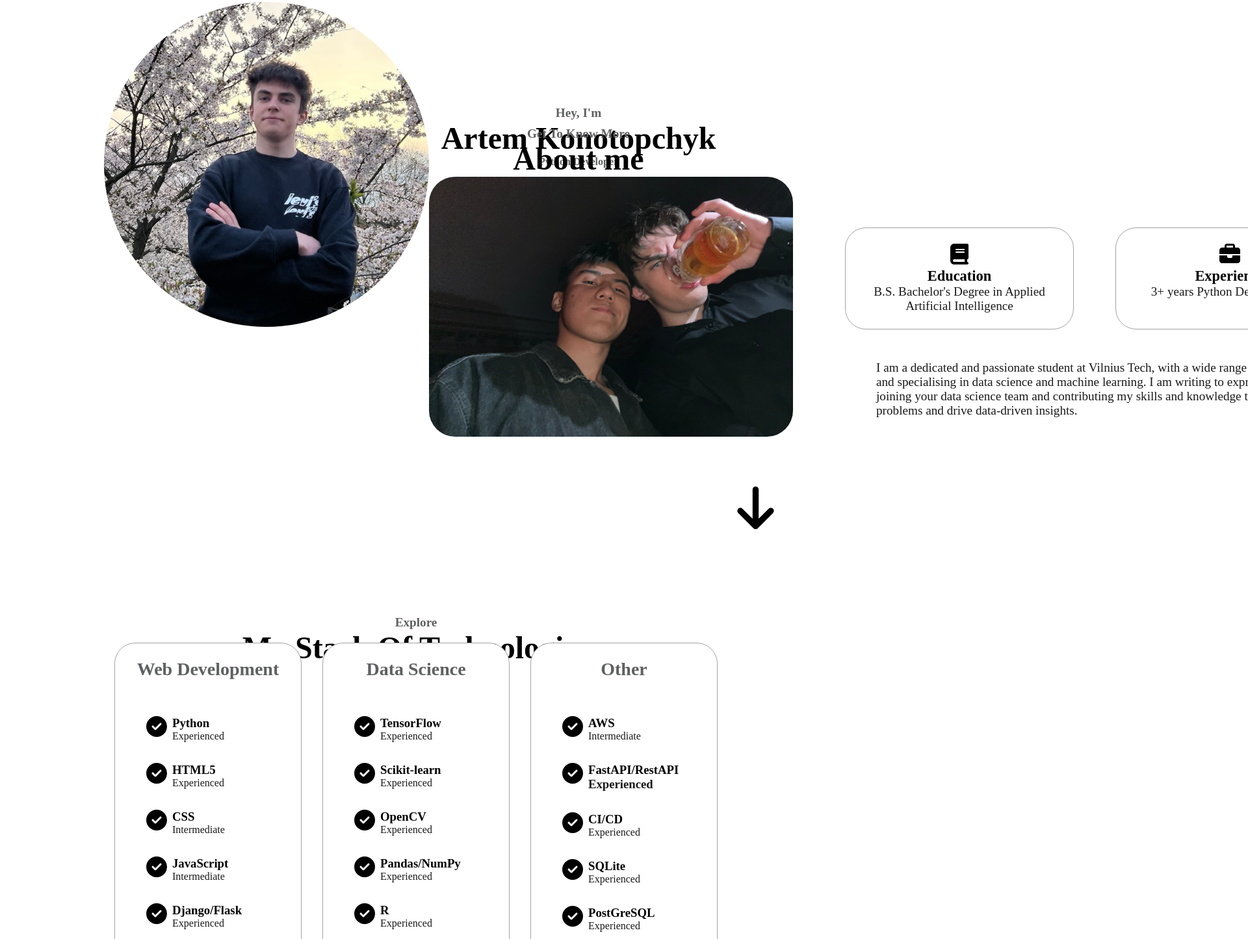
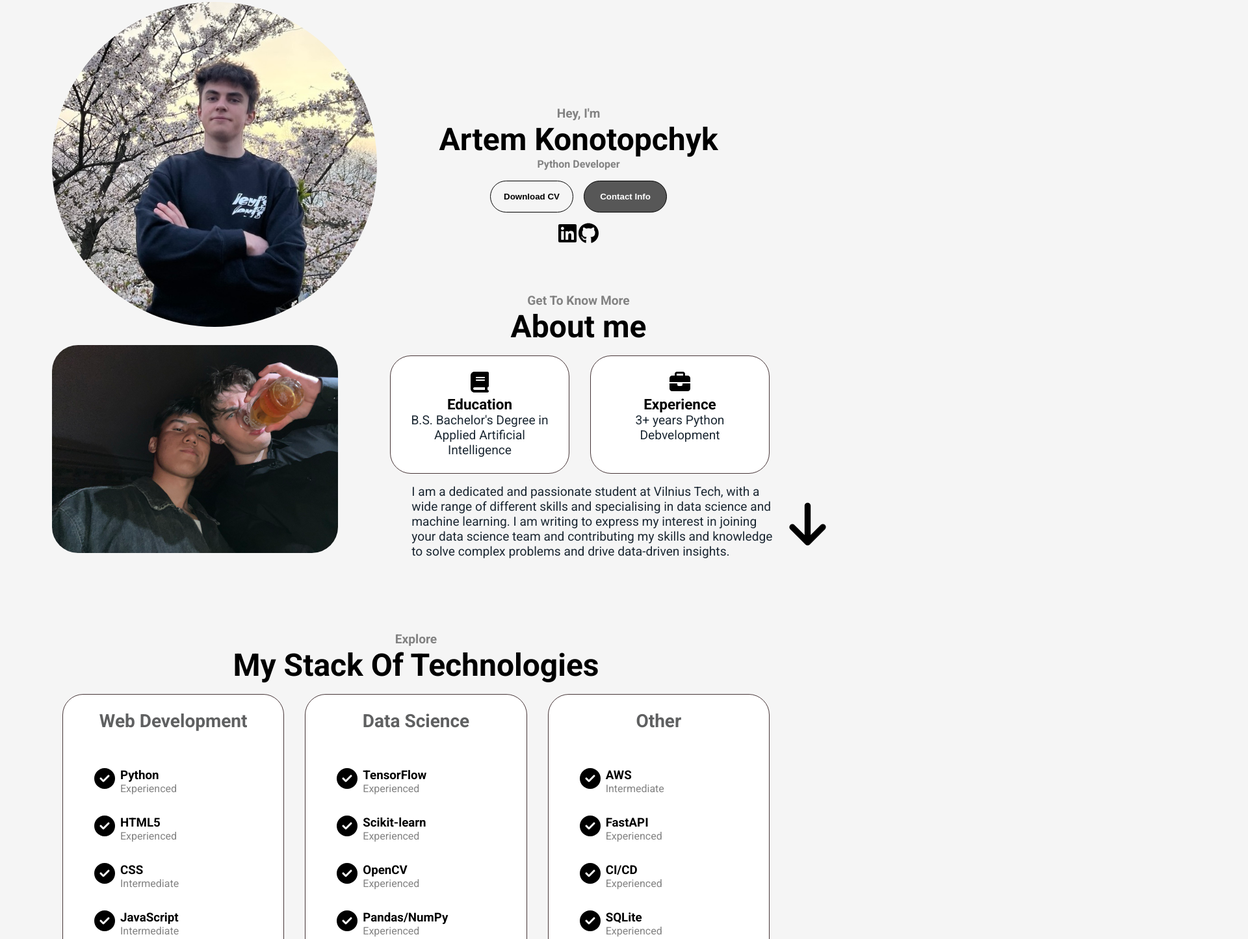
Before and after one commit to krialm/Profile, a plain HTML site: page index.html in a window 1280 px wide. Shown: the part 165-1610 px from the top of the page at 65% size, 1920 px wide, since content can reach past the window. Drawn offline with Linux system fonts and the light colour scheme; a web font is replaced by a local one.

Commit message:
optimizing mobile version

```diff
--- a/index.html
+++ b/index.html
@@ -8,8 +8,7 @@
     <link rel="stylesheet" type="text/css" href="mediaqueries.css" />
     <link rel="preconnect" href="https://fonts.googleapis.com">
     <link rel="preconnect" href="https://fonts.gstatic.com" crossorigin>
-    <link href="https://fonts.googleapis.com/css2?family=Sedan:ital@0;1&display=swap" rel="stylesheet">
-
+    <link href="https://fonts.googleapis.com/css2?family=Montserrat:ital,wght@0,100..900;1,100..900&family=Roboto:ital,wght@0,100;0,300;0,400;0,500;0,700;0,900;1,100;1,300;1,400;1,500;1,700;1,900&display=swap" rel="stylesheet">
 </head>
 <body>
     <nav id="desktop-nav">
@@ -50,7 +49,7 @@
             <p class="section__text__p2">Python Developer</p>
             <div class="btn-container">
                 <button class="btn btn-color-2" onclick="window.open('./assets/Artem-Konotopchyk-CV.pdf')">Download CV</button>
-                <button class="btn btn-color-1" onclick="location.href='./#contant'">Contact Info</button>
+                <button class="btn btn-color-1" onclick="location.href='./#contacts'">Contact Info</button>
             </div>
             <div id="socials-container">
                 <img src="./assets/linkedin-brands-solid.svg" alt="My LinkedIn"
@@ -67,7 +66,7 @@
         <div class="section-container">
             <div class="about__pic-container">
                 <img
-                src="./assets/pivko.jpg"
+                src="./assets/pivko.jpg "
                 alt="Profile Picture"
                 class="about-pic">
             </div>
@@ -242,10 +241,11 @@
                         <article>
                             <img src="./assets/circle-check-solid.svg" alt="experience icon" class="icon">
                             <div>
-                                <h3>FastAPI/RestAPI<h3>
+                                <h3>FastAPI</h3>
                                 <p>Experienced</p>
                             </div>
                         </article>
+
                         <article>
                             <img src="./assets/circle-check-solid.svg" alt="experience icon" class="icon">
                             <div>
@@ -346,20 +346,20 @@
         <h1 class="title">Contact Me</h1>
         <div class="contact-info-upper-container">
             <div class="contact-info-container">
-                <a href="mailto:konotopa20005@gmail.com" target="_blank">
+                <a href="mailto:konotopa20005@gmail.com" target="_blank" >
                     <img src="./assets/email.svg" alt="Email image" class="icon contact-info">
                     <p>konotopa20005@gmail.com</p>
                 </a>
             </div>
             <div class="contact-info-container">
-                <a href="https://www.linkedin.com/in/artem-konotopchyk/" target="_blank">
+                <a href="https://www.linkedin.com/in/artem-konotopchyk/" target="_blank" >
                     <img src="./assets/linkedin-brands-solid.svg" alt="Email image" class="icon contact-info">
                     <p>LinkedIn</p>
                 </a>
             </div>
             <div class="contact-info-container">
-                <img src="./assets/email.svg" alt="Email image" class="icon contact-info">
-                <p><a href="mailto:konotopa20005@gmail.com" target="_blank">konotopa20005@gmail.com</a></p>
+                <img src="./assets/phone-icon.svg" alt="Phone image" class="icon contact-info phone-icon">
+                <p>+37064967225</p>
             </div>
         </div>
     </section>
--- a/mediaqueries.css
+++ b/mediaqueries.css
@@ -1,6 +1,5 @@
 @media screen and (max-width: 1400px) {
     #profile{
-        height: 8vh;
         margin-bottom: 6rem;
     }
     .about-containers{
@@ -42,6 +41,11 @@
     .about-containers{
         margin-top: 0;
     }
+    .stack-containers{
+        display: flex;
+        flex-direction: column;
+
+    }
 }
 
 
@@ -51,9 +55,19 @@
     }
 
     #profile{
-        height: 83vh;
         margin-bottom: 0;
+        display: block;
+        justify-content: center;
+        gap: 5em;
+        height: 50vh;
     }
+
+    #about{
+    position: relative;
+    height: auto;
+    margin-top: 10vh;
+    }
+
     article{
         font-size: 1rem;
     }
@@ -94,4 +108,9 @@
     .text-container{
         text-align: justify;
     }
+    .stack-containers{
+        display: flex;
+        flex-direction: column;
+
+    }
 }
--- a/styles.css
+++ b/styles.css
@@ -6,7 +6,8 @@
 }
 
 body{
-    font-family: "Sedan", serif;
+    font-family: "Roboto", sans-serif;
+    background-color: #F5F5F5;
 }
 
 html{
@@ -14,7 +15,7 @@ html{
 }
 
 p{
-    color: rgb(25, 25, 25)
+    color: #1C2833;
 }
 
 /* TRANSITION */
@@ -144,7 +145,7 @@ a:hover{
 section{
     padding-top: 4vh;
     height: 96vh;
-    margin: 0 10rem;
+    margin: 0 5rem;
     box-sizing: 'border-box';
     min-height: 'fit-content';
 }
@@ -159,7 +160,7 @@ section{
     display: block;
     justify-content: center;
     gap: 5em;
-    height: 50vh;
+    height: 40vh;
 }
 
 .section__pic-container{
@@ -183,18 +184,19 @@ section{
 
 .section__text__p1{
     text-align: center;
-    color: rgb(95, 96, 97);
+    color: #828282;
     font-size: larger;
 }
 .section__text__p2{
     font-size: 1.75 rem;
     margin-bottom: 1rem;
-    color: rgb(95, 96, 97);
+    color: #828282;
 }
 
 .title{
     font-size: 3rem;
     text-align: center;
+    color: #000;
 }
 
 #socials-container{
@@ -228,7 +230,7 @@ section{
 }
 
 .btn-color-2, .btn-color-1{
-    border: rgb(87, 87, 87) 0.1rem solid;
+    border: #000 0.1rem solid;
 }
 
 .btn-color-2 :hover, .btn-color-1 :hover{
@@ -247,7 +249,7 @@ section{
 }
 
 .btn-color-2:hover{
-    border: white 0.1rem solid;
+    border: #f9e5e7 0.1rem solid;
 }
 
 .btn-color-2{
@@ -261,22 +263,37 @@ section{
 /* ABOUT SECTION */
 
 #about{
+    display: block;
     position: relative;
-    height: 40rem;
+    height: auto;
+    margin-top: 2%;
 }
 
-.about-containers{
-    gap: 2rem;
-    margin-bottom: 2rem;
-    margin-top: 2rem;
-    font-size: larger;
-    width: 50rem;
+.section-container{
+    gap: 4rem;
+}
 
+.about-pic{
+    height: 40vh;
+    width: 55vh;
+    border-radius: 2.5rem;
+}
+
+.about-containers, .about-details-container{
+    display: flex;
+    margin-left: auto;
+    margin-right: auto;
 }
 
 .about-details-container{
     justify-content: center;
     flex-direction: column;
+}
+
+.about-containers{
+    justify-content: center;
+    font-size: larger;
+
 }
 
 
@@ -287,20 +304,6 @@ section{
 
 }
 
-.about-containers, .about-details-container{
-    display: flex;
-    margin-left: auto;
-    margin-right: auto;
-}
-
-.about-pic{
-    display: flex;
-    height: 25em;
-    width: 35rem;
-    border-radius: 2.5rem;
-    float: left;
-}
-
 
 .details-containers {
     padding: 1.5rem;
@@ -308,7 +311,7 @@ section{
     background: white;
     border-radius: 2rem;
     border: rgb(53, 53, 53) 0.1rem solid;
-    border-color: rgb(163, 163, 163);
+    border-color: #473638;
     text-align: center;
   }
 
@@ -321,17 +324,27 @@ section{
 
 }
 
-.section-container{
-    gap: 4rem;
-
-}
 
 /* STACK OF TECHNOLOGIES SECTION */
 
 #stack{
     position: relative;
-    height: 70%;
+    height: auto;
     margin-top: 5rem;
+    margin-bottom: 5rem;
+}
+
+.stack-details-container{
+    display: flex;
+    justify-content: center;
+    flex-direction: column;
+    height: auto;
+
+}
+
+.stack-containers{
+    display: flex;
+
 }
 
 .stack-sub-title{
@@ -341,18 +354,10 @@ section{
     margin-bottom: 2rem;
 }
 
-
-.stack-details-container{
-    display: flex;
-    justify-content: center;
-    flex-direction: column;
-    height: 40rem;
-
+.article-container p{
+    color: #828282;
 }
 
-.stack-containers{
-    display: flex;
-}
 
 .article-container{
     display: flex;
@@ -378,10 +383,12 @@ article .icon{
 
 #projects{
     position: relative;
+    height: auto;
 }
 
 .experience-details-container{
     display: flex;
+    flex-wrap: wrap;
 }
 
 .details-containers{
@@ -389,7 +396,7 @@ article .icon{
 }
 
 .color-container{
-    border: rgb(53, 53, 53) 0.1rem solid;
+    border: #473638 0.1rem solid;
     background: white;
 }
 
@@ -408,7 +415,7 @@ article .icon{
 
 .project-btn{
     color: black;
-    border: rgb(53, 53, 53) 0.1rem solid;
+    border: #473638 0.1rem solid;
     font-weight: 600;
     font-size: large;
 }
@@ -419,14 +426,15 @@ article .icon{
     display: flex;
     justify-content: center;
     flex-direction: column;
-    height: 70vh;
+    height: auto;
+    margin-top: 10vh;
 }
 
 .contact-info-upper-container{
     display: flex;
     justify-content: center;
     border-radius: 2rem;
-    border:rgb(53, 53, 53) 0.1rem solid;
+    border:#473638 0.1rem solid;
     background: white;
     margin: 2rem auto;
     padding: 0.5rem;
@@ -445,6 +453,17 @@ article .icon{
     font-size: larger;
 }
 
+.contact-info-container a{
+    display: flex;
+    align-items: center;
+    justify-content: center;
+    flex-direction: column;
+}
+
+.phone-icon{
+    cursor: default;
+}
+
 /* FOOTER SECTION */
 
 footer{
```
Also changed, not shown: assets/phone-icon.svg (added).
